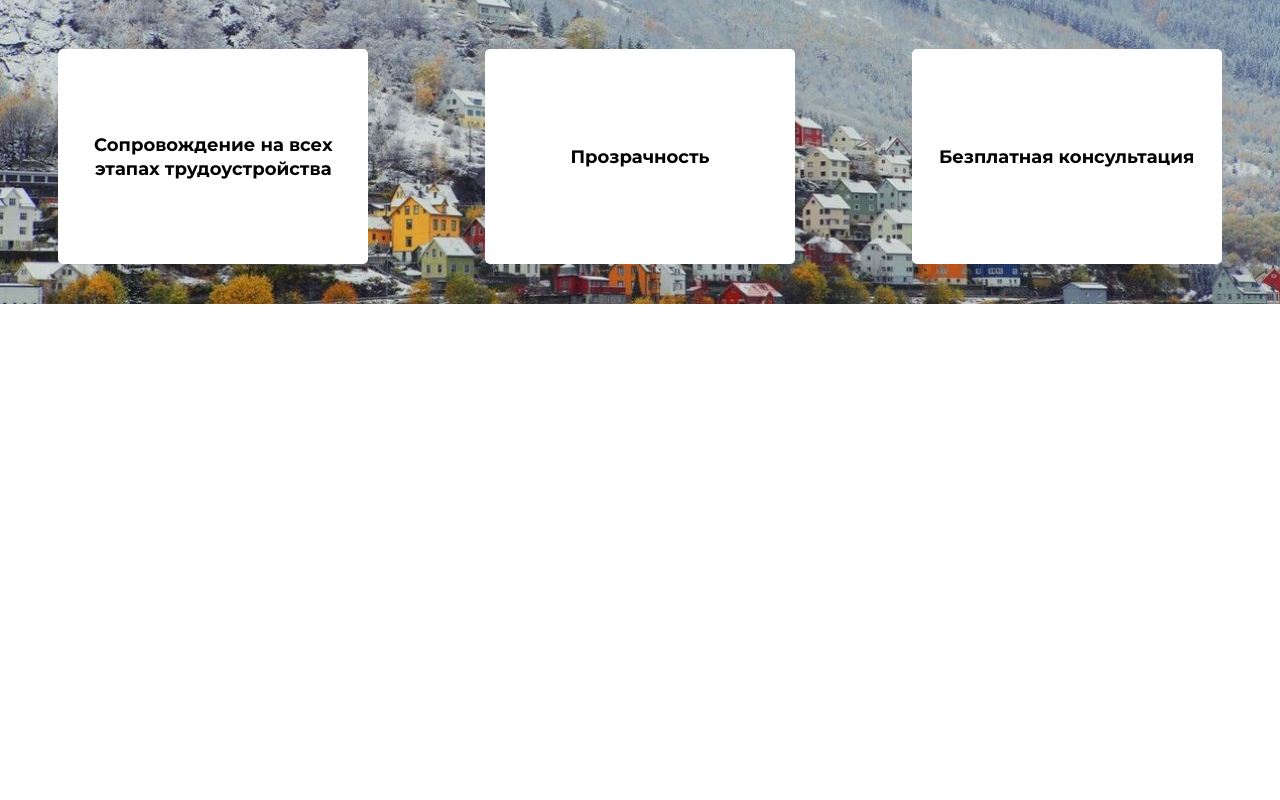
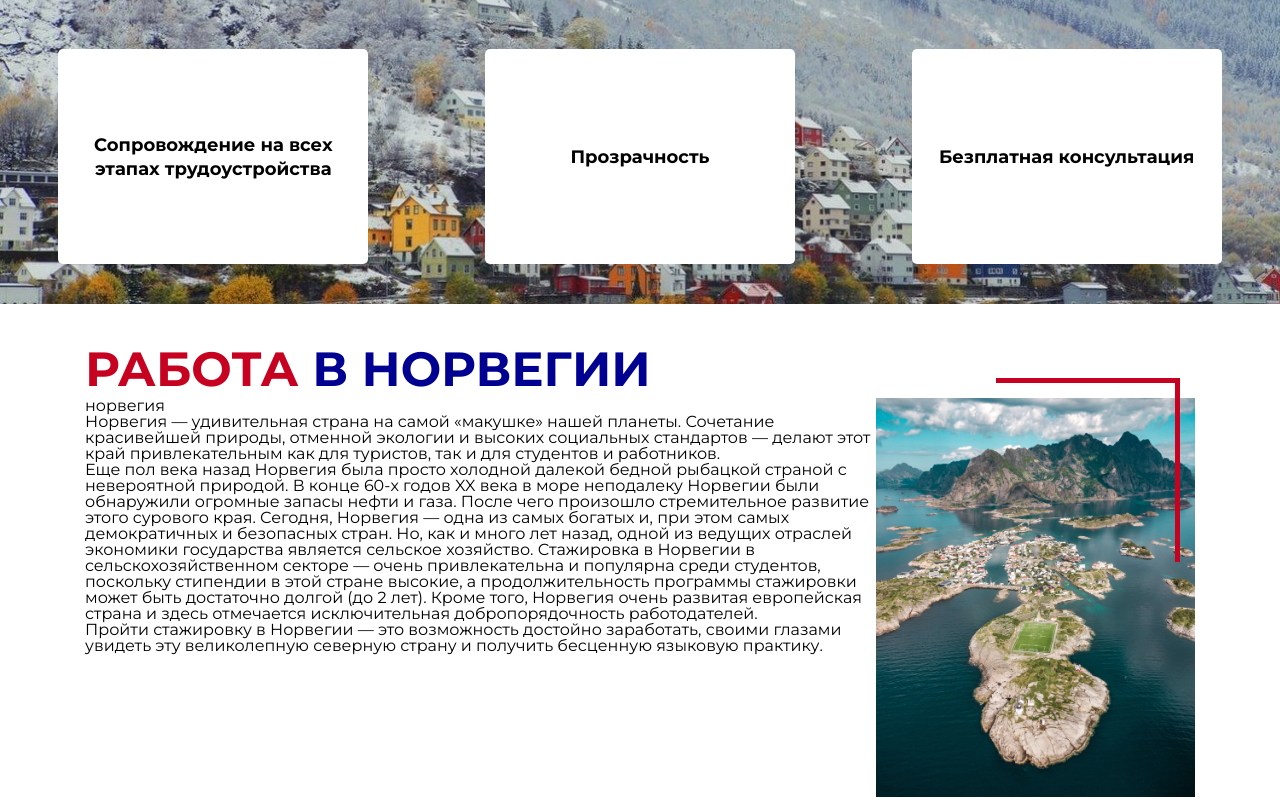
Before and after one commit to tym-slava/zakordon, a plain HTML site: page index.html in a window 1280 px wide. Shown: the part 1981-2781 px from the top of the page. Before the commit the page ends 2285 px from the top, so only its background shows below. Drawn offline with Linux system fonts and the light colour scheme.

Commit message:
add block work

```diff
--- a/index.html
+++ b/index.html
@@ -7,7 +7,7 @@
 	<meta http-equiv="X-UA-Compatible" content="ie=edge">
 	<meta name="description" content="Start Template">
 	<meta name="author" content="Admin">
-	<title>Start</title>
+	<title>ZAKORDON</title>
 
 	<link rel="icon" href="images/favicon.png">
 	<link rel="stylesheet" href="css/bootstrap-grid.min.css">
@@ -71,7 +71,7 @@
 			</div>
 			<div class="main-box">
 				<div class="about__pic">
-					<img src="/images/pic_about.jpg" alt="about us">
+					<img src="images/pic_about.jpg" alt="about us">
 				</div>
 				<div class="about__text">
 					<div class="box-line"></div>
@@ -122,6 +122,37 @@
 		</div>
 	</section>
 
+	<section class="work" id="work">
+		<div class="container">
+			<div class="title">
+				<h1><span>работа</span> в норвегии</h1>
+			</div>
+			<div class="main-box">
+				<div class="work__text">
+					<div class="box-line"></div>
+					<h2 class="subtitle">норвегия</h2>
+					<p>Норвегия — удивительная страна на самой «макушке» нашей планеты. Сочетание красивейшей природы,
+						отменной экологии и высоких социальных стандартов — делают этот край привлекательным как для
+						туристов, так и для студентов и работников.</p>
+					<p>Еще пол века назад Норвегия была просто холодной далекой бедной рыбацкой страной с невероятной
+						природой. В конце 60-х годов XX века в море неподалеку Норвегии были обнаружили огромные запасы
+						нефти и газа. После чего произошло стремительное развитие этого сурового края. Сегодня, Норвегия
+						— одна из самых богатых и, при этом самых демократичных и безопасных стран. Но, как и много лет
+						назад, одной из ведущих отраслей экономики государства является сельское хозяйство. Стажировка в
+						Норвегии в сельскохозяйственном секторе — очень привлекательна и популярна среди студентов,
+						поскольку стипендии в этой стране высокие, а продолжительность программы стажировки может быть
+						достаточно долгой (до 2 лет). Кроме того, Норвегия очень развитая европейская страна и здесь
+						отмечается исключительная добропорядочность работодателей.</p>
+					<p>Пройти стажировку в Норвегии — это возможность достойно заработать, своими глазами увидеть эту
+						великолепную северную страну и получить бесценную языковую практику.</p>
+				</div>
+				<div class="work__pic">
+					<img src="images/pic-work.jpg" alt="work">
+				</div>
+			</div>
+		</div>
+	</section>
+
 
 
 </body>
--- a/scss/layout/_general.scss
+++ b/scss/layout/_general.scss
@@ -23,6 +23,7 @@ html {
 body, html {
 	min-height: 100%;
 	width: 100%;
+	font-family: $mont;
 }
 
 .clear::after, .clear::before {
--- a/scss/modules/_about.scss
+++ b/scss/modules/_about.scss
@@ -4,7 +4,6 @@
 
 
 .about {
-    font-family: $mont;
 
     &__pic {
         max-width: 610px;
@@ -56,12 +55,23 @@
         font-weight: 700;
         display: flex;
         align-items: center;
+        transition: all .3s;
+
+        &:hover {
+            box-shadow: 4px 4px 26px rgba(1, 13, 36, 0.25);
+            opacity: 0.6;
+        }
 
         p {
             text-align: center;
             margin: 0 auto;
             padding: 0 10px;
             line-height: 24px;
+            transition: all .3s;
+
+            &:hover {
+                transform: scale(1.1);
+            }
         }
     }
 
--- a/scss/modules/_header.scss
+++ b/scss/modules/_header.scss
@@ -2,7 +2,6 @@
 
     background: url(../images/header-bg.jpg) no-repeat center;
     background-size: cover;
-    font-family: $mont;
     height: 100vh;
 
     @media (max-width: 992px) {
--- a/scss/styles.scss
+++ b/scss/styles.scss
@@ -10,3 +10,4 @@
 // Page styles
 @import "modules/_header";
 @import "modules/_about";
+@import "modules/_work";
```
Also changed, not shown: css/styles.min.css, images/pic-work.jpg (added), scss/modules/_work.scss (added), 1 other file. Lines whose indentation alone changed are shown as unchanged.
